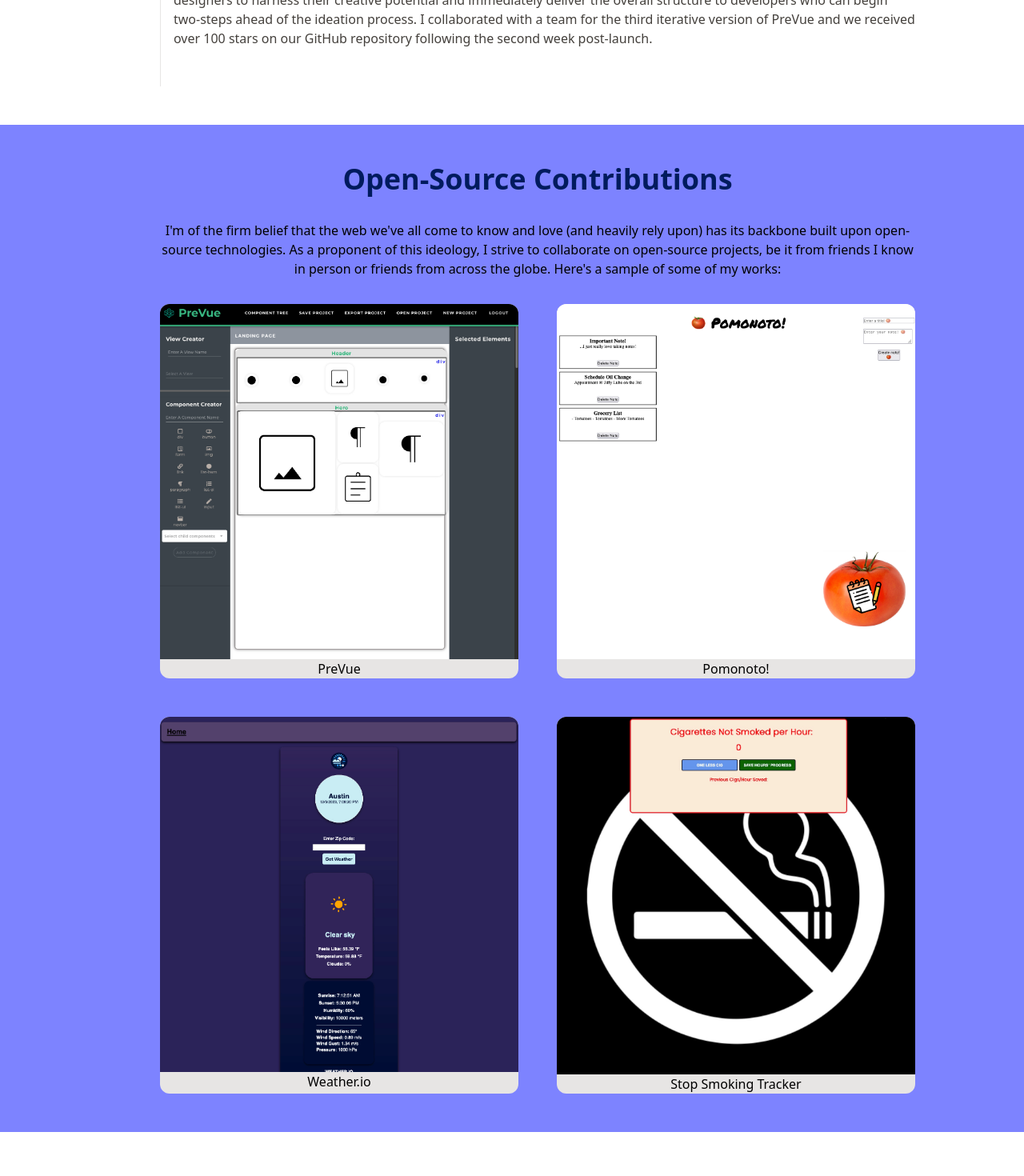
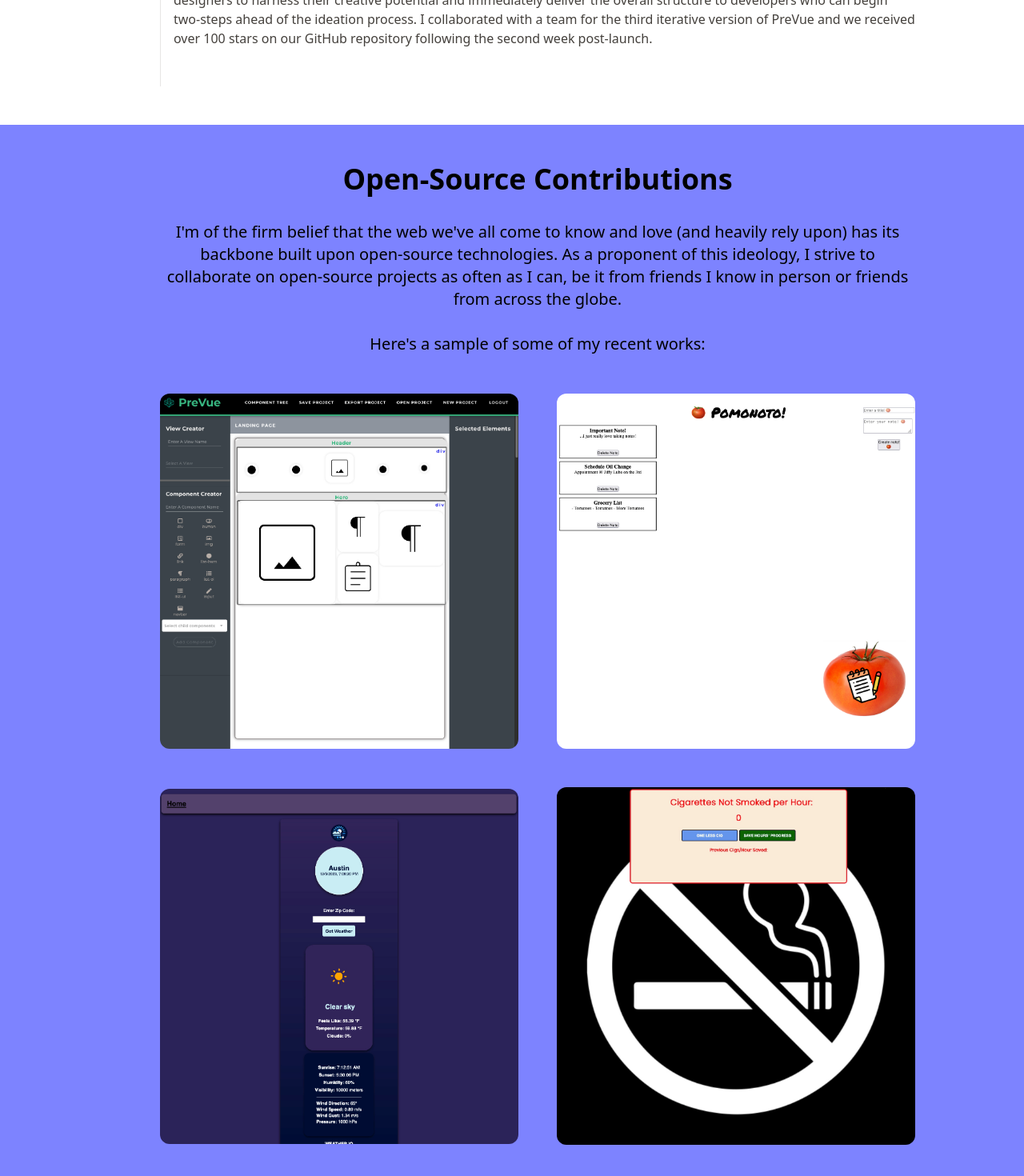
Before and after one commit to greenteaisgreat/portfolio, a React (Vite) app: page / in a window 1280 px wide. Shown: the part 1204-2674 px from the top of the page at 80% size. Before the commit the page ends 2619 px from the top, so only its background shows below. Built offline with nearby package versions, Linux system fonts and the light colour scheme.

Commit message:
Add Description Parameter to all Experience Components

```diff
--- a/src/components/ProjectItem.jsx
+++ b/src/components/ProjectItem.jsx
@@ -1,11 +1,28 @@
 import React from 'react';
 
-const ProjectItem = ({ img, title }) => {
+const ProjectItem = ({ img, title, language, description, link }) => {
     return (
-        <div className="rounded-xl bg-stone-200">
-            <img src={img} alt={title} className="rounded-t-xl" />
-            <div className="group relative flex h-auto w-full items-center justify-center rounded-b-xl from-portafino-500 to-portage-500  hover:bg-gradient-to-r">
-                <h3 className="rounded-b-xl">{title}</h3>
+        <div className="group relative flex h-auto w-full items-center justify-center rounded-xl from-portafino-100  to-portage-300 hover:bg-gradient-to-r">
+            <img
+                src={img}
+                alt={title}
+                className="rounded-xl group-hover:opacity-30"
+            />
+            <div className="absolute left-[50%] top-[50%] hidden translate-x-[-50%] translate-y-[-50%] group-hover:block">
+                <h3 className="text-center text-5xl font-bold tracking-wider text-gray-800">
+                    {title}
+                </h3>
+                <p className="text-md pt-5 text-center font-bold text-black">
+                    {description}
+                </p>
+                <p className="text-md pb-12 pt-4 text-center font-bold text-black">
+                    {language}
+                </p>
+                <a href={link}>
+                    <p className="cursor-pointer rounded-lg bg-portage-300 p-3 text-center text-lg font-bold text-gray-700 hover:bg-portafino-100 active:bg-portage-600">
+                        Check It Out!
+                    </p>
+                </a>
             </div>
         </div>
     );
--- a/src/components/Projects.jsx
+++ b/src/components/Projects.jsx
@@ -9,27 +9,50 @@ const Projects = () => {
     return (
         <div className="h-full w-full bg-portage-400 ">
             <div
-                id="projects"
+                id="opensource"
                 className="m-auto max-w-[1040px] p-4 py-12 md:pl-20"
             >
-                <h1 className="text-center text-4xl font-bold text-[#001b5e]">
+                <h1 className="text-center text-4xl font-bold text-black">
                     Open-Source Contributions
                 </h1>
-                <p className="py-8 text-center">
+                <p className="py-8 pb-12 text-center text-xl font-medium">
                     I'm of the firm belief that the web we've all come to know
                     and love (and heavily rely upon) has its backbone built upon
                     open-source technologies. As a proponent of this ideology, I
-                    strive to collaborate on open-source projects, be it from
-                    friends I know in person or friends from across the globe.
-                    Here's a sample of some of my works:
+                    strive to collaborate on open-source projects as often as I
+                    can, be it from friends I know in person or friends from
+                    across the globe. <br />
+                    <br />
+                    Here's a sample of some of my recent works:
                 </p>
-                <div className="grid gap-12 sm:grid-cols-2">
-                    <ProjectItem img={prevueImg} title="PreVue" />
-                    <ProjectItem img={pomonotoImg} title="Pomonoto!" />
-                    <ProjectItem img={weatherImg} title="Weather.io" />
+                <div className="-sm:grid-cols-2 grid gap-12 md:grid-cols-2">
+                    <ProjectItem
+                        img={prevueImg}
+                        title="PreVue3"
+                        description="All-in-One Prototyping Tool for Vue Engineers"
+                        language="Vue.js / Express.js / MongoDB"
+                        link="https://github.com/oslabs-beta/PreVue3.0"
+                    />
+                    <ProjectItem
+                        img={pomonotoImg}
+                        title="Pomonoto!"
+                        description="Combination Pomodoro Timer & Note Taking App"
+                        language="React.js / Express.js / MongoDB"
+                        link="https://github.com/greenteaisgreat/Pomonoto"
+                    />
+                    <ProjectItem
+                        img={weatherImg}
+                        title="Weather.io"
+                        description="Check the Weather Instantly! Powered by OpenWeatherMap API"
+                        language="React.js / Express.js / PostgreSQL"
+                        link="https://github.com/Weather-io/Weather.io"
+                    />
                     <ProjectItem
                         img={stopSmokingImg}
                         title="Stop Smoking Tracker"
+                        description="Increase Your Chances of Quitting a Bad Habit via Cognizance"
+                        language="Vanilla JavaScript"
+                        link="https://github.com/greenteaisgreat/stop-smoking-tracker"
                     />
                 </div>
             </div>
```
